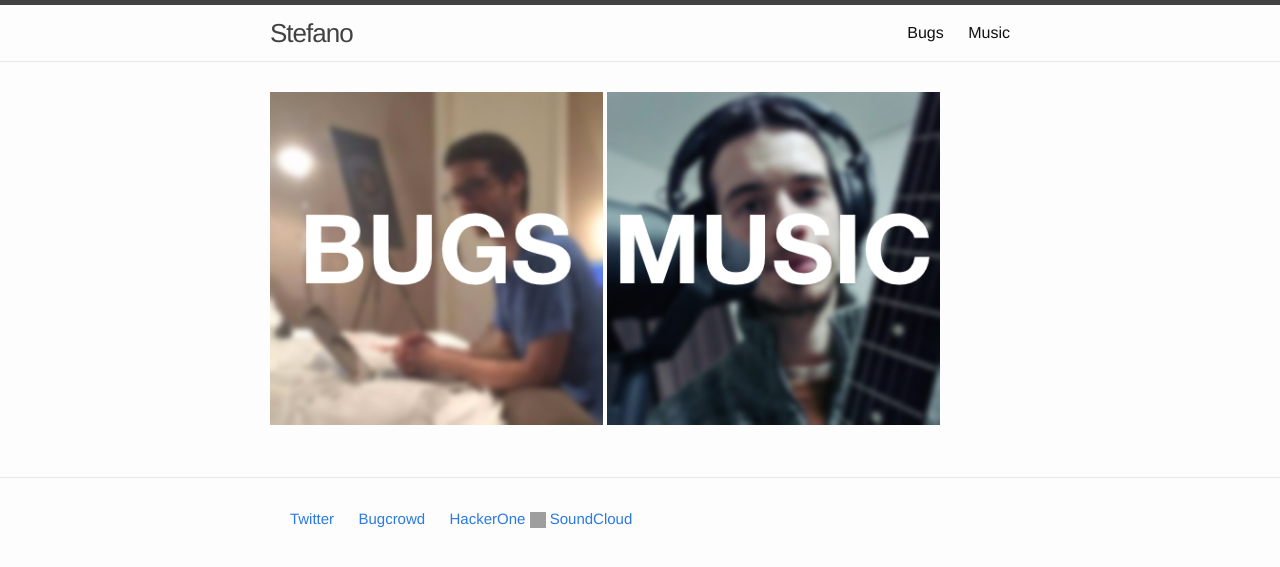
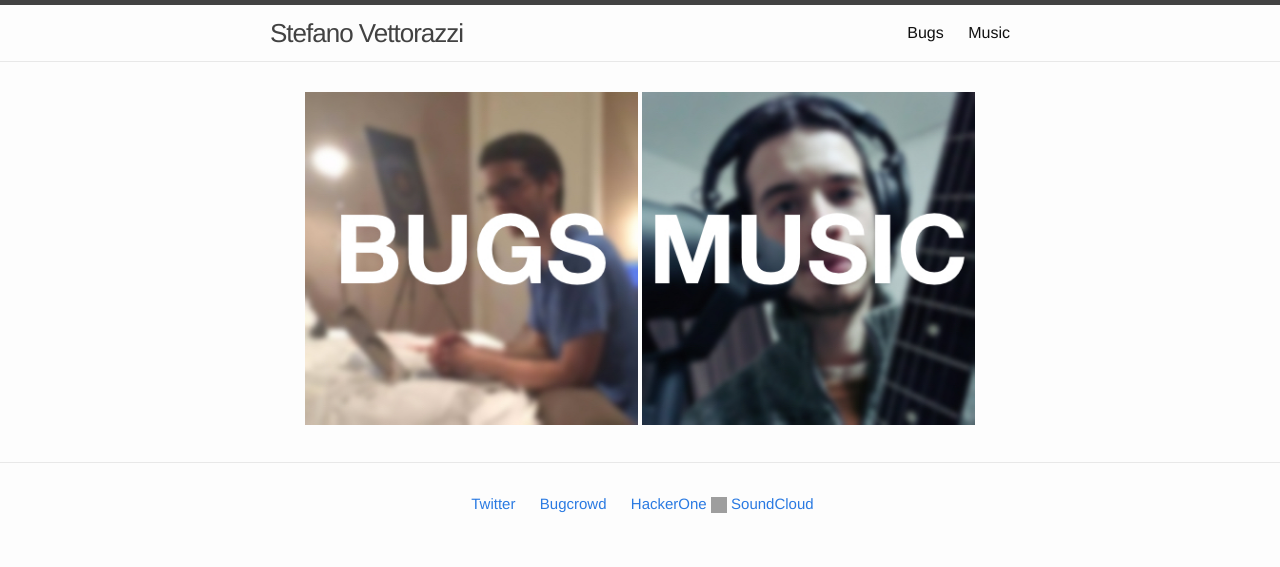
Before and after one commit to Expertasif/stefanocoding.github.io, a Jekyll site: the page built from index.md, in a window 1280 px wide. Shown: the top 567 px of the page. Built offline with Jekyll 4.4.1, drawn with Linux system fonts in a browser that asks for light colours; grey boxes are pictures that could not be loaded.

Commit message:
Center things

```diff
--- a/_config.yml
+++ b/_config.yml
@@ -6,7 +6,7 @@
 # 'jekyll serve'. If you change this file, please restart the server process.
 
 # Site settings
-title: Stefano
+title: Stefano Vettorazzi
 # email: your-email@domain.com
 description: > # this means to ignore newlines until "baseurl:"
   Bugs and Music
--- a/_includes/footer.html
+++ b/_includes/footer.html
@@ -2,22 +2,8 @@
 
   <div class="wrapper">
 
-    <!-- <h2 class="footer-heading">{{ site.title }}</h2> -->
-
     <div class="footer-col-wrapper">
-      <!-- <div class="footer-col footer-col-1"> -->
-        <!-- <ul class="contact-list">
-          <li>{{ site.title }}</li>
-          <li><a href="mailto:{{ site.email }}">{{ site.email }}</a></li>
-        </ul> -->
-      <!-- </div> -->
-
-      <!-- <div class="footer-col footer-col-3">
-        <p>{{ site.description }}</p>
-      </div> -->
-
-      <!-- <div class="footer-col footer-col-2"> -->
-      <div class="footer-col footer-col-6">
+      <div style='text-align:center'>
         <ul class="social-media-list">
           {% if site.twitter_username %}
           <li>
@@ -48,7 +34,6 @@
             {% include icon-github.html username=site.github_username %}
           </li>
           {% endif %}
-
         </ul>
       </div>
     </div>
--- a/index.md
+++ b/index.md
@@ -1,6 +1,8 @@
 ---
 layout: default
 ---
+
+<div style='width:100%;text-align:center;'>
 
 <a href='/bugs/' style='display:inline-block; width: 45%'>
   <img src='/images/bugs.jpg' style='display:block'>
@@ -8,3 +10,5 @@ layout: default
 <a href='/music/' style='display:inline-block; width: 45%'>
   <img src='/images/music.jpg' style='display:block'>
 </a>
+
+</div>
```
Also changed, not shown: bugs.md (+0 -5 lines).
